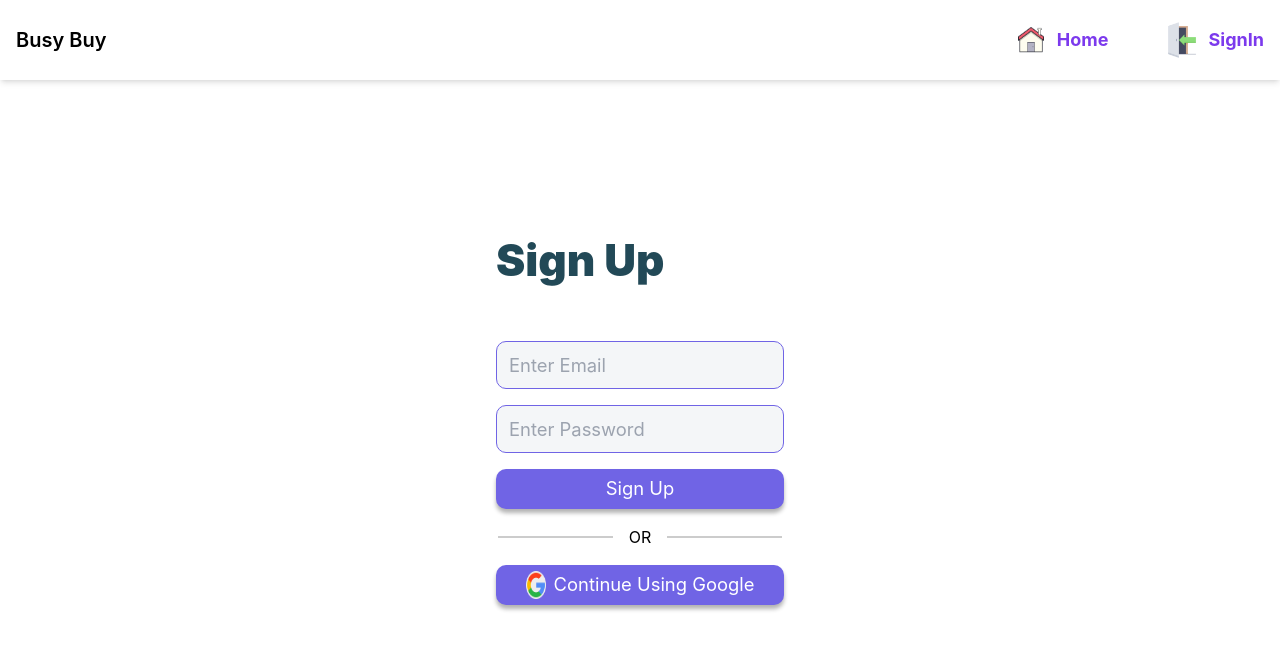
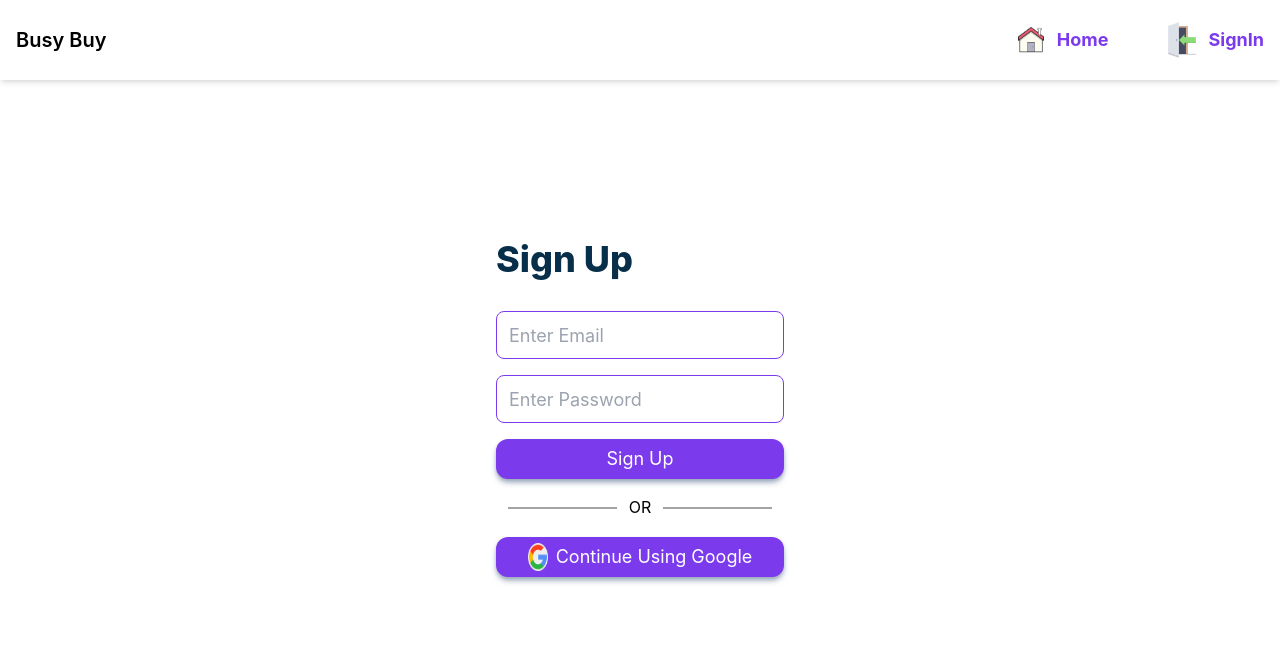
Before and after one commit to neerajsingh869/buybusy, a React (Create React App) app: page /signup in a window 1280 px wide. Shown: the top 650 px of the page. Built offline with nearby package versions, Linux system fonts and the light colour scheme; no server answers.

Commit message:
style: use tailwind to style register page

```diff
--- a/src/pages/register/Register.js
+++ b/src/pages/register/Register.js
@@ -8,7 +8,6 @@
 import { BeatLoader } from "react-spinners";
 import { useDispatch } from "react-redux";
 
-import styles from "./Register.module.css";
 import { userActions } from "../../redux/reducers/userReducer";
 import { showNotification } from "../../utility/showNotifications";
 import { provider } from "../../configs/firebase";
@@ -71,16 +70,17 @@
 
   return (
     <>
-      <div className={styles.formContainer}>
-        <form onSubmit={handleSignUp}>
-          <h2>Sign Up</h2>
-          <input type="email" placeholder="Enter Email" ref={inputEmail} />
+      <div className="absolute top-1/2 left-1/2 -translate-y-1/2 -translate-x-1/2">
+        <form className="w-80 flex flex-col p-4 gap-4" onSubmit={handleSignUp}>
+          <h2 className="text-sky-950 font-extrabold text-4xl my-4">Sign Up</h2>
+          <input className="border border-solid border-violet-600 outline-none h-12 rounded-lg p-3 text-lg" type="email" placeholder="Enter Email" ref={inputEmail} />
           <input
+            className="border border-solid border-violet-600 outline-none h-12 rounded-lg p-3 text-lg"
             type="password"
             placeholder="Enter Password"
             ref={inputPassword}
           />
-          <button>
+          <button className="bg-violet-600 text-white border-none h-10 rounded-xl text-lg shadow-md shadow-slate-400">
             {loadingTraditional ? (
               <BeatLoader
                 color="white"
@@ -92,12 +92,12 @@
               "Sign Up"
             )}
           </button>
-          <div className={styles.ruler}>
-            <span style={{ marginRight: "1rem" }}></span>
+          <div className="flex justify-center align-center">
+            <span className="m-3 w-1/2 border-solid border-neutral-400 border-y ml"></span>
             OR
-            <span style={{ marginLeft: "1rem" }}></span>
+            <span className="m-3 w-1/2 border-solid border-neutral-400 border-y ml"></span>
           </div>
-          <button type="button" onClick={signInWithGoogle}>
+          <button className="bg-violet-600 text-white border-none h-10 rounded-xl text-lg shadow-md shadow-slate-400" type="button" onClick={signInWithGoogle}>
             {loadingGoogle ? (
               <BeatLoader
                 color="white"
--- a/src/pages/register/Register.module.css
+++ /dev/null
@@ -1,61 +0,0 @@
-.formContainer {
-    position: absolute;
-    top: 50%;
-    left: 50%;
-    transform: translate(-50%, -50%);
-}
-
-.formContainer > form {
-    width: 20rem;
-    display: flex;
-    flex-direction: column;
-    padding: 16px;
-    gap: 1rem;
-}
-
-.formContainer > form > h2 {
-    color: #224957;
-    margin: 2rem 0rem;
-    font-size: 2.75rem;
-    font-weight: 900;
-}
-
-.formContainer > form > input {
-    background-color: #f4f6f8;
-    width: 100%;
-    height: 3rem;
-    border: 1px solid #7064e5;
-    outline: none;
-    border-radius: 10px;
-    padding: 12px;
-    font-size: 1.15rem;
-}
-
-.formContainer > form > button {
-    background-color: #7064e5;
-    color: #fff;
-    border: none;
-    box-shadow: 0 4px 4px rgba(0,0,0,.3);
-    height: 2.5rem;
-    border-radius: 10px;
-    font-size: 1.15rem;
-    width: 100%;
-    cursor: pointer;
-}
-
-.formContainer > form > a {
-    text-decoration: none;
-    color: #224957;
-    font-weight: 500;
-}
-
-.ruler {
-    display: flex;
-    align-items: center;
-    justify-content: center;
-}
-
-.ruler > span {
-    width: 40%;
-    border: 1px solid rgb(0, 0, 0, 0.2);
-}
```
